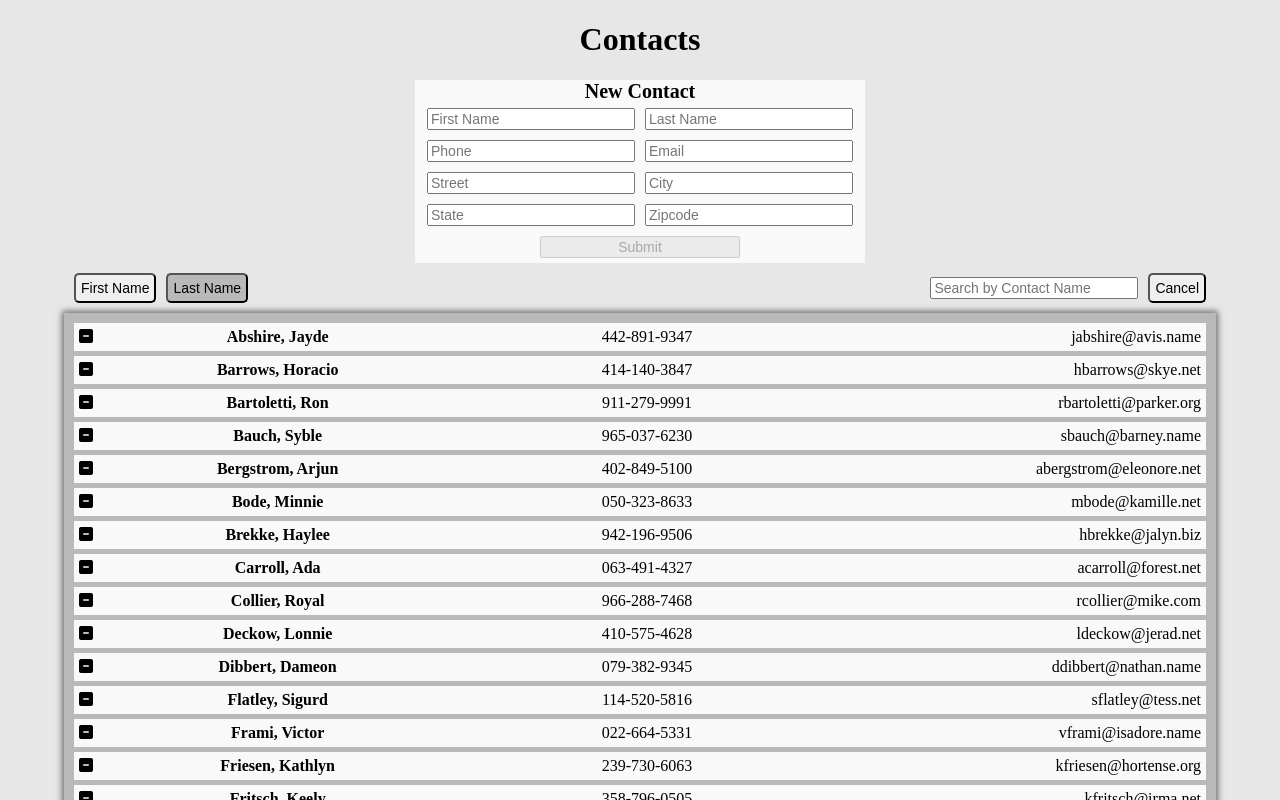
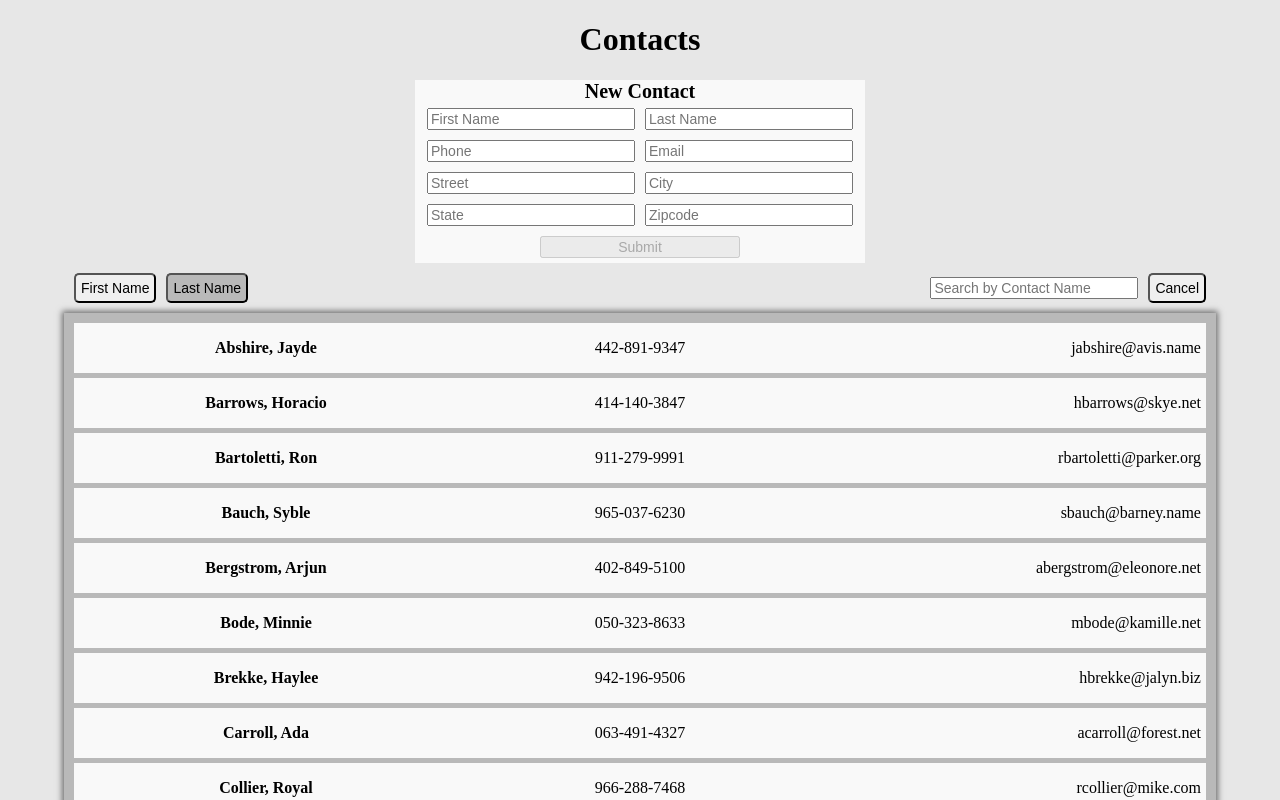
Before and after one commit to vbejgrowicz/Contact-List-App, a React app: page / in a window 1280 px wide. Shown: the top 800 px of the page. Built offline with nearby package versions, Linux system fonts and the light colour scheme.

Commit message:
Style: Update contact list styles with delete button

```diff
--- a/assets/stylesheets/style.scss
+++ b/assets/stylesheets/style.scss
@@ -8,35 +8,6 @@ body {
 
 h1 {
   text-align: center;
-}
-
-ul {
-  background-color: #B9B9B9;
-  list-style: none;
-  margin: 0 auto;
-  padding: 5px;
-  box-shadow: 0px 0px 6px 2px #6f6f6f;
-  li {
-    background-color: #F9F9F9;
-    margin: 5px;
-    padding: 5px;
-    display: flex;
-    overflow: hidden;
-
-    div {
-      width: 33.33%;
-
-      &.name {
-        font-weight: bold;
-      }
-      &.email {
-        text-align: right;
-      }
-      &.phone {
-        text-align: center;
-      }
-    }
-  }
 }
 
 input {
@@ -90,4 +61,52 @@ button {
       text-align: right;
     }
   }
+  ul {
+    background-color: #B9B9B9;
+    list-style: none;
+    margin: 0 auto;
+    padding: 5px;
+    box-shadow: 0px 0px 6px 2px #6f6f6f;
+    li {
+      background-color: #F9F9F9;
+      margin: 5px;
+      padding: 5px;
+      display: flex;
+      overflow: hidden;
+      min-height: 40px;
+
+      div {
+        width: 33.33%;
+        margin: auto;
+
+        &.name {
+          font-weight: bold;
+        }
+        &.email {
+          text-align: right;
+        }
+        &.phone {
+          text-align: center;
+        }
+      }
+
+      i {
+        display: none;
+        line-height: 40px;
+        margin-left: 10px;
+        cursor: pointer;
+        font-size: 25px;
+      }
+      &:hover {
+        .remove-btn {
+          display: block;
+          color: #CB0000;
+        }
+        .edit-btn {
+          display: block;
+          color: #6F6F6F;
+        }
+      }
+    }
+  }
 }
```
